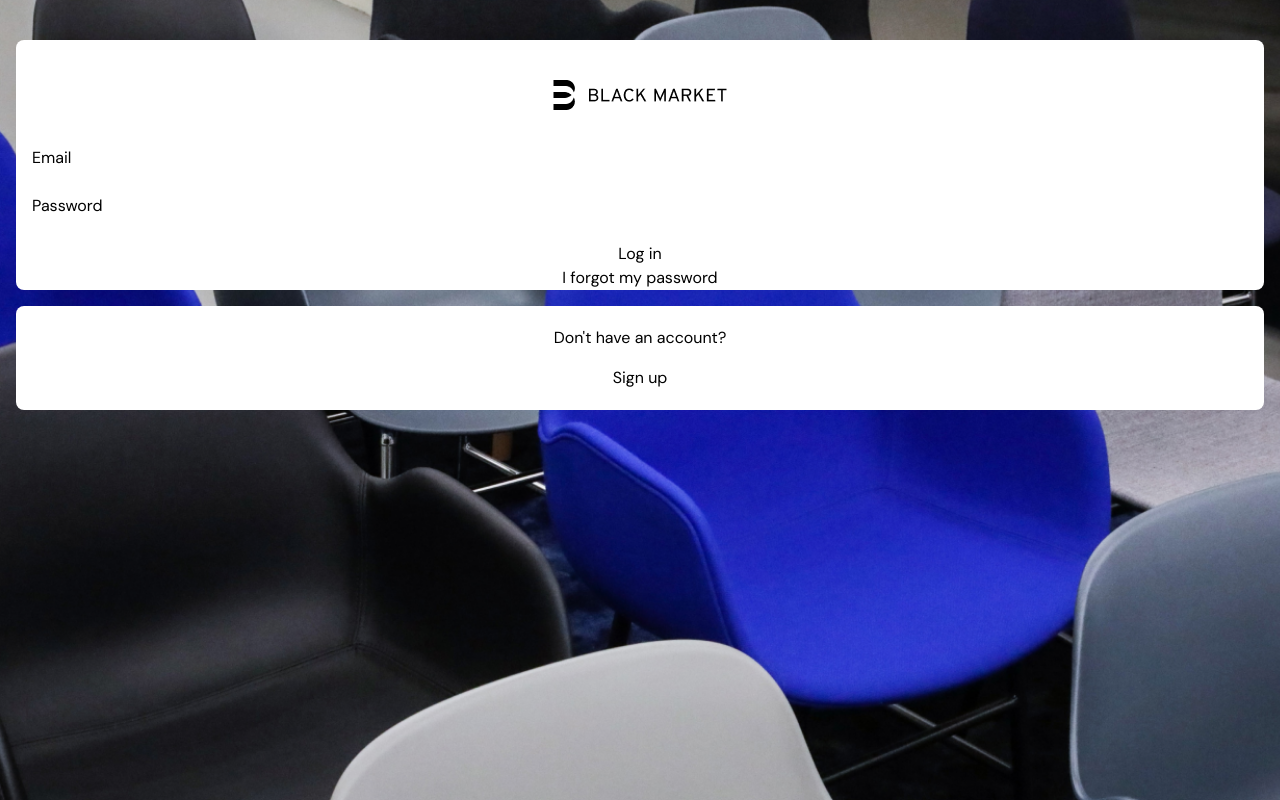
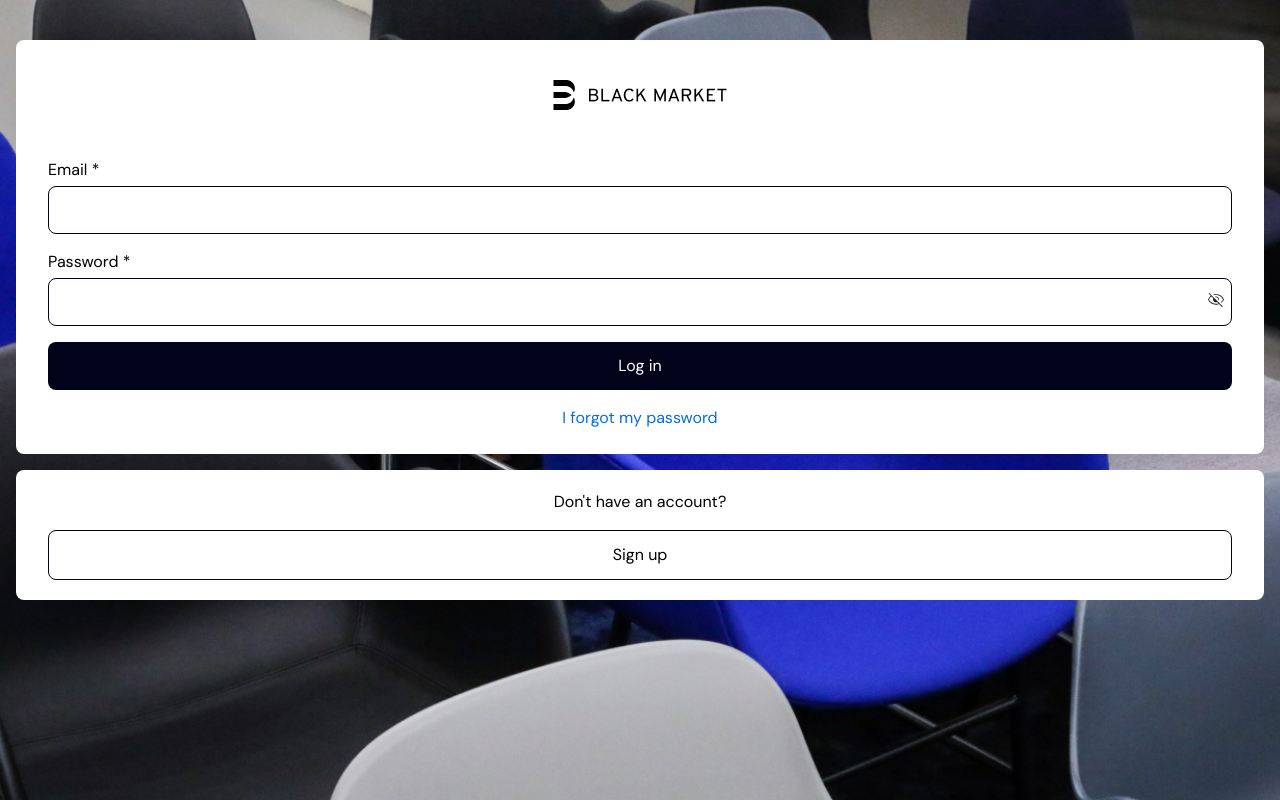
Before and after one commit to Alejoboga20/blackmarket-web, a React (Vite) app: page /auth in a window 1280 px wide. Built offline with nearby package versions, Linux system fonts and the light colour scheme.

Commit message:
use components in signin form

```diff
--- a/src/pages/auth/SigninRoute.tsx
+++ b/src/pages/auth/SigninRoute.tsx
@@ -1,36 +1,43 @@
 import { Link } from 'react-router-dom';
 import logo from '/images/Logo.png';
+import { Button, InputField } from '../../components';
 
 export const SigninRoute = () => {
 	return (
 		<div id='signin-page'>
-			<form action='/auth/signin' className='bg-white rounded-lg pt-10 px-4' noValidate>
+			<form action='/auth/signin' className='bg-white rounded-lg pt-10 pb-6 px-8' noValidate>
 				<div className='w-full flex justify-center'>
 					<img src={logo} alt='blackmarket' />
 				</div>
 
-				<div className='flex flex-col mt-9'>
-					<label htmlFor='email'>Email</label>
-					<input type='email' id='email' formNoValidate />
-
-					<label htmlFor='password'>Password</label>
-					<input type='password' id='password' formNoValidate />
-
-					<button name='login' type='submit'>
-						Log in
-					</button>
-					<Link to='forgot-password' className='text-center'>
+				<div className='flex flex-col mt-8'>
+					<InputField label='Email' name='email' isRequired type='email' />
+					<InputField label='Password' name='password' isRequired type='password' />
+					<Button
+						className='mt-4'
+						label='Log in'
+						type='submit'
+						variant='primary'
+						onClick={() => console.log('login')}
+						fullWidth
+					/>
+					<Link to='forgot-password' className='mt-4 text-center text-blue-500'>
 						I forgot my password
 					</Link>
 				</div>
 			</form>
 
-			<div className='bg-white rounded-lg py-5 px-4 mt-4 text-center'>
+			<div className='bg-white rounded-lg py-5 px-8 mt-4 text-center '>
 				<p>Don't have an account?</p>
 				<Link to='register'>
-					<button name='signup' className='mt-4'>
-						Sign up
-					</button>
+					<Button
+						className='mt-4'
+						label='Sign up'
+						type='submit'
+						variant='outline'
+						onClick={() => console.log('redirect to register')}
+						fullWidth
+					/>
 				</Link>
 			</div>
 		</div>
```
